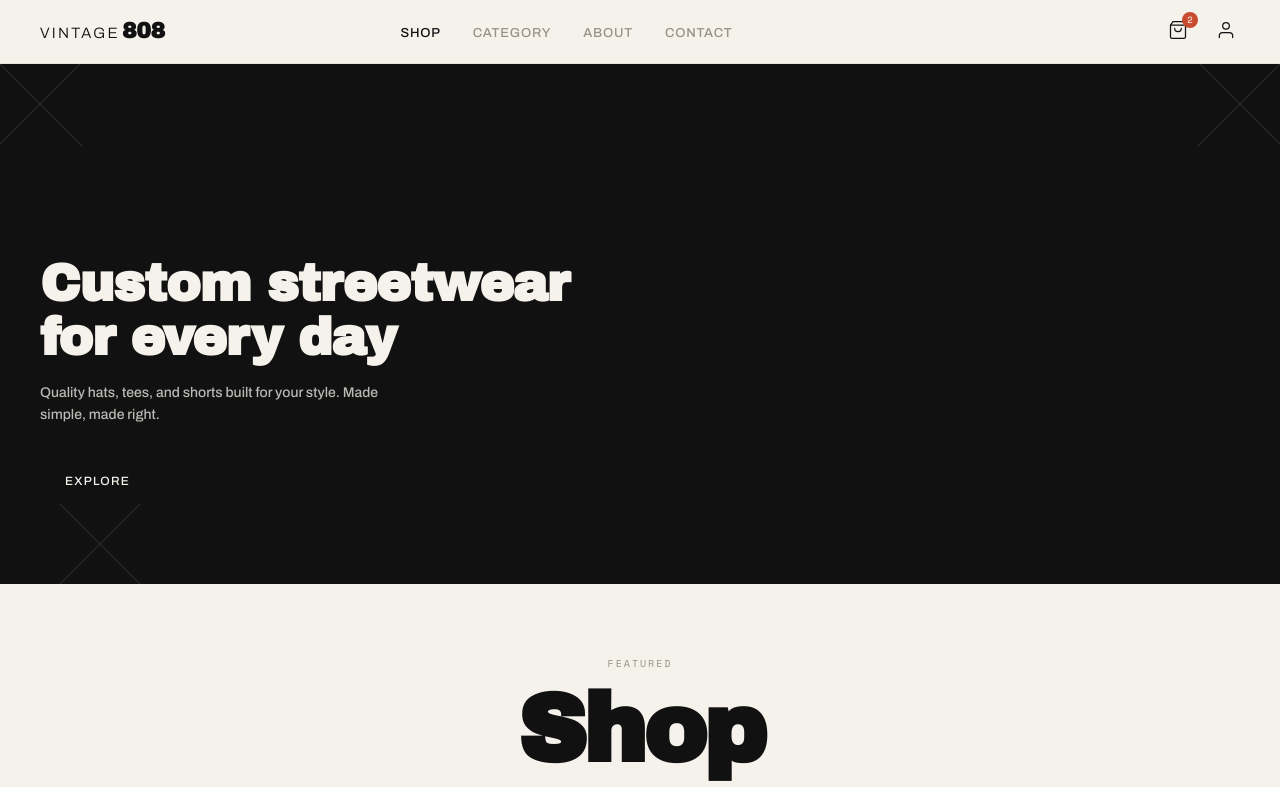
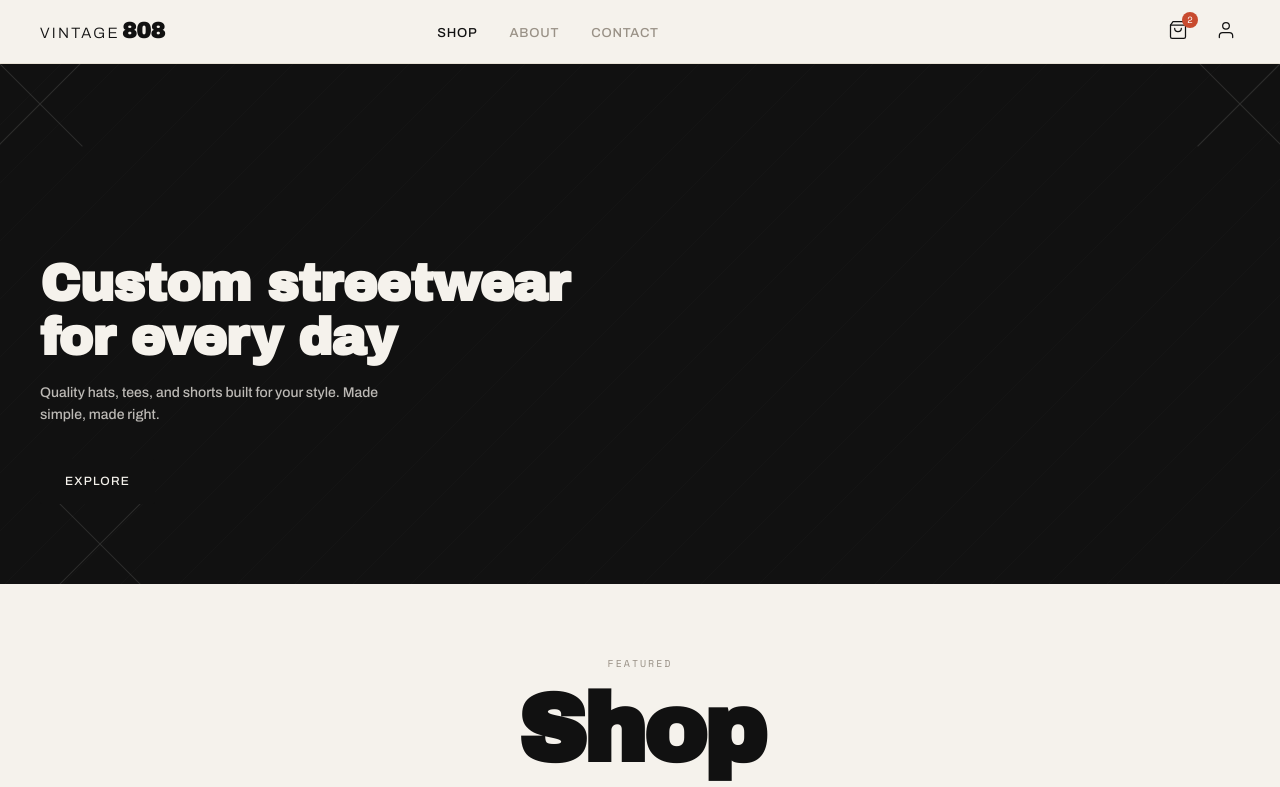
Before and after one commit to MISHOW2/vintage808, a plain HTML site: page client/index.html in a window 1280 px wide. Shown: the top 787 px of the page. Drawn offline with nearby package versions, Linux system fonts and the light colour scheme.

Commit message:
remove category from header links

```diff
--- a/client/index.html
+++ b/client/index.html
@@ -17,7 +17,6 @@
   <a href="./index.html" class="nav-logo">Vintage<strong>808</strong></a>
   <ul class="nav-links">
     <li><a href="./shop.html" class="active">Shop</a></li>
-    <li><a href="#">Category</a></li>
     <li><a href="#">About</a></li>
     <li><a href="#">Contact</a></li>
   </ul>
```
